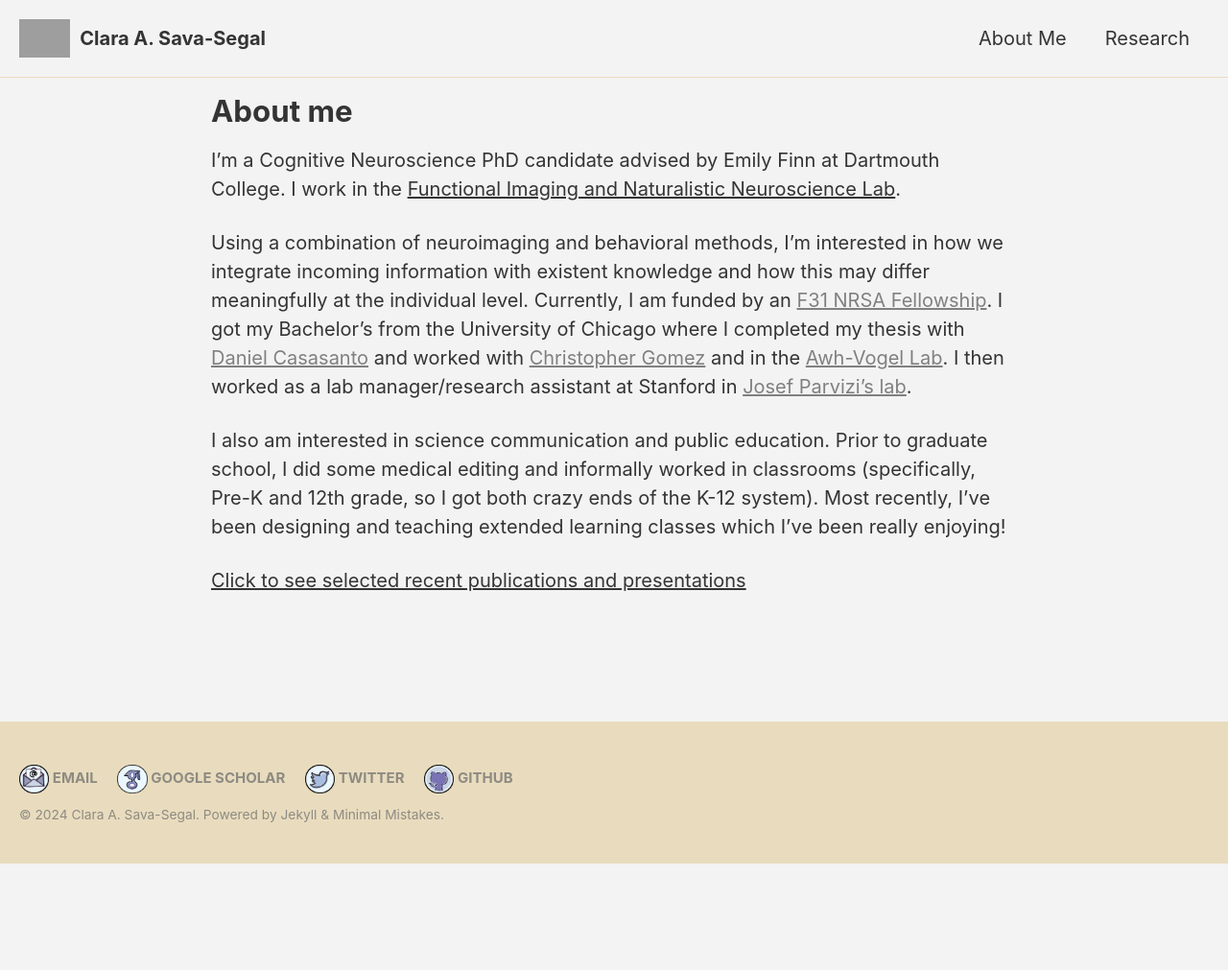
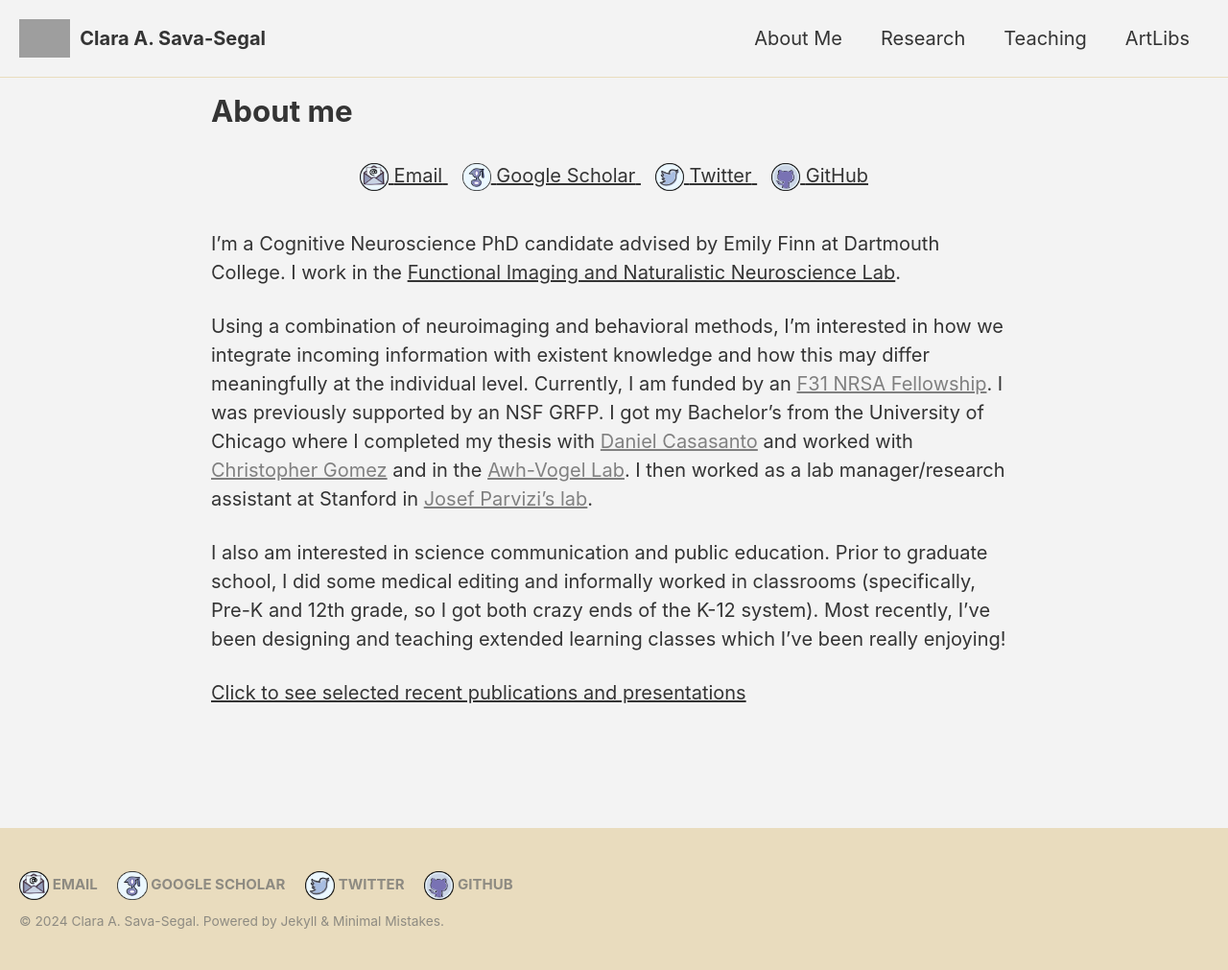
Before and after one commit to csavasegal/csavasegal.github.io, a Jekyll site: the page built from aboutme.md, in a window 1280 px wide. Shown: the whole page at 96% size. Built offline with Jekyll 4.4.1, drawn with Linux system fonts in a browser that asks for light colours; cached includes are drawn as plain includes; before the commit the page ends 900 px from its top, so only the background shows below that; grey boxes are pictures that could not be loaded.

```diff
--- a/_data/navigation.yml
+++ b/_data/navigation.yml
@@ -4,5 +4,7 @@ main:
     url: /aboutme/
   - title: "Research"
     url: /publications/
-  # - title: "Teaching"
-  #   url: /teaching/
+  - title: "Teaching"
+    url: /teaching/
+  - title: "ArtLibs"
+    url: http://finnlabmuseum.com/
--- a/_includes/head.html
+++ b/_includes/head.html
@@ -18,6 +18,8 @@
 <link rel="preload" href="https://cdn.jsdelivr.net/npm/@fortawesome/fontawesome-free@5/css/all.min.css" as="style" onload="this.onload=null;this.rel='stylesheet'">
 <noscript><link rel="stylesheet" href="https://cdn.jsdelivr.net/npm/@fortawesome/fontawesome-free@5/css/all.min.css"></noscript>
 
+<link href="https://fonts.googleapis.com/css2?family=Fredoka+One&display=swap" rel="stylesheet">
+
 {% if site.head_scripts %}
   {% for script in site.head_scripts %}
     <script src="{{ script | relative_url }}"></script>
--- a/aboutme.md
+++ b/aboutme.md
@@ -4,11 +4,29 @@ title: About me
 # subtitle: -- Publications --
 permalink: /aboutme/
 ---
+<div style="text-align: center; padding: 20px;">
+  <a href="mailto:csava.gr@dartmouth.edu" style="margin-right: 15px;">
+    <img src="/img/email.png" alt="Email" style="width: 30px;">
+    <span>Email</span>
+  </a>
+  <a href="https://scholar.google.com/citations?user=c0vFC1MAAAAJ&hl=en" style="margin-right: 15px;">
+    <img src="/img/scholar.png" alt="Google Scholar" style="width: 30px;">
+    <span>Google Scholar</span>
+  </a>
+  <a href="https://twitter.com/csavasegal" style="margin-right: 15px;">
+    <img src="/img/twitter.png" alt="Twitter" style="width: 30px;">
+    <span>Twitter</span>
+  </a>
+  <a href="https://github.com/csavasegal">
+    <img src="/img/github.png" alt="GitHub" style="width: 30px;">
+    <span>GitHub</span>
+  </a>
+</div>
 
 <!-- How do our past experiences inform how we process new information? How do individuals reach different interpretations of the exact same experience?  -->
 I'm a Cognitive Neuroscience PhD candidate advised by Emily Finn at Dartmouth College. I work in the [Functional Imaging and Naturalistic Neuroscience Lab](https://thefinnlab.github.io/research/).
 
-Using a combination of neuroimaging and behavioral methods, I'm interested in how we integrate incoming information with existent knowledge and how this may differ meaningfully at the individual level.  Currently, I am funded by an <a href="https://researchtraining.nih.gov/programs/fellowships/F31" style="color: grey">F31 NRSA Fellowship</a>. I got my Bachelor's from the University of Chicago where I completed my thesis with <a href="http://casasanto.com/" style="color: grey">Daniel Casasanto</a> and worked with <a href="https://voices.uchicago.edu/gomezlab/" style="color: grey">Christopher Gomez</a> and in the <a href="https://awhvogellab.com/" style="color: grey">Awh-Vogel Lab</a>. I then worked as a lab manager/research assistant at Stanford in <a href="https://med.stanford.edu/parvizi-lab.html" style="color: grey">Josef Parvizi's lab</a>.
+Using a combination of neuroimaging and behavioral methods, I'm interested in how we integrate incoming information with existent knowledge and how this may differ meaningfully at the individual level.  Currently, I am funded by an <a href="https://researchtraining.nih.gov/programs/fellowships/F31" style="color: grey">F31 NRSA Fellowship</a>. I was previously supported by an NSF GRFP. I got my Bachelor's from the University of Chicago where I completed my thesis with <a href="http://casasanto.com/" style="color: grey">Daniel Casasanto</a> and worked with <a href="https://voices.uchicago.edu/gomezlab/" style="color: grey">Christopher Gomez</a> and in the <a href="https://awhvogellab.com/" style="color: grey">Awh-Vogel Lab</a>. I then worked as a lab manager/research assistant at Stanford in <a href="https://med.stanford.edu/parvizi-lab.html" style="color: grey">Josef Parvizi's lab</a>.
 
 
 I also am interested in science communication and public education. Prior to graduate school, I did some medical editing and informally worked in classrooms (specifically, Pre-K and 12th grade, so I got both crazy ends of the K-12 system). Most recently, I've been designing and teaching extended learning classes which I've been really enjoying!
```
Also changed, not shown: publications.md (+37 -5 lines), teaching.md (+44 -32 lines), img/teaching_img_Dalle.png (added), 2 other files.
